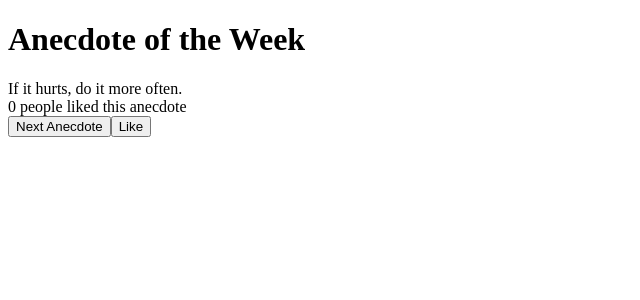
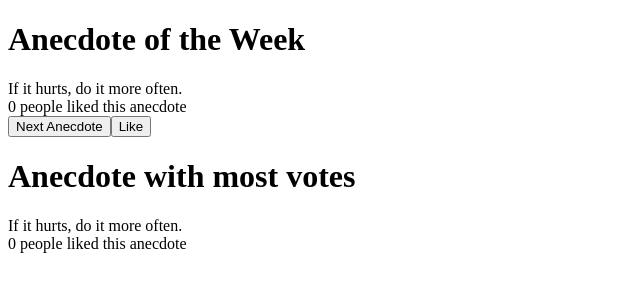
Before and after one commit to noamros9/full_stack_open, a React (Vite) app in the folder full-stack-open-project/: page / in a window 1280 px wide. Shown: the top 300 px of the page, without its empty margins (0-640 px from the left). Built offline with nearby package versions, Linux system fonts and the light colour scheme.

Commit message:
exc 1.14 done - most like anecdote added

```diff
--- a/full-stack-open-project/src/part1/anecdotes/AnecdotesApp.jsx
+++ b/full-stack-open-project/src/part1/anecdotes/AnecdotesApp.jsx
@@ -29,7 +29,9 @@ const App = () => {
             {votes[selected]} people liked this anecdote<br />
             <Button onClick={() => setSelected(chooseRandomAnecdote(anecdotes))} text="Next Anecdote" />
             <Button onClick={handleVote} text="Like" /><br />
-            {/* <h1>Anecdote with most votes</h1> */}
+            <h1>Anecdote with most votes</h1>
+            {anecdotes[votes.indexOf(Math.max(...votes))]}<br />
+            {Math.max(...votes)} people liked this anecdote
         </div>
     )
 }
```
